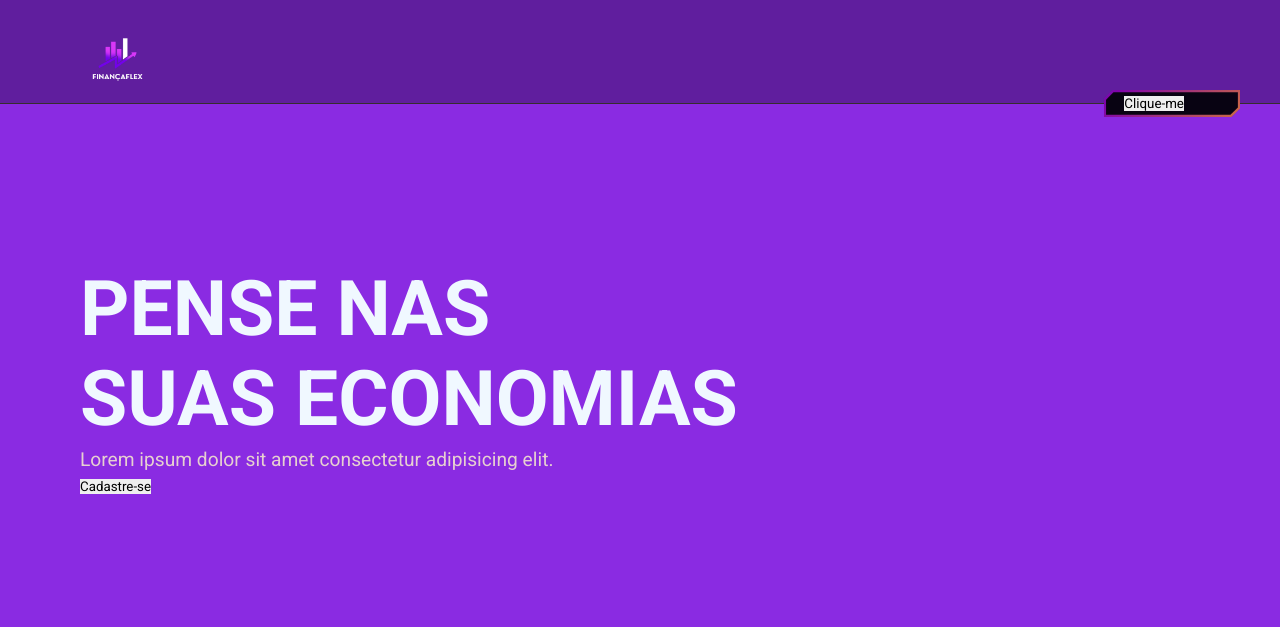
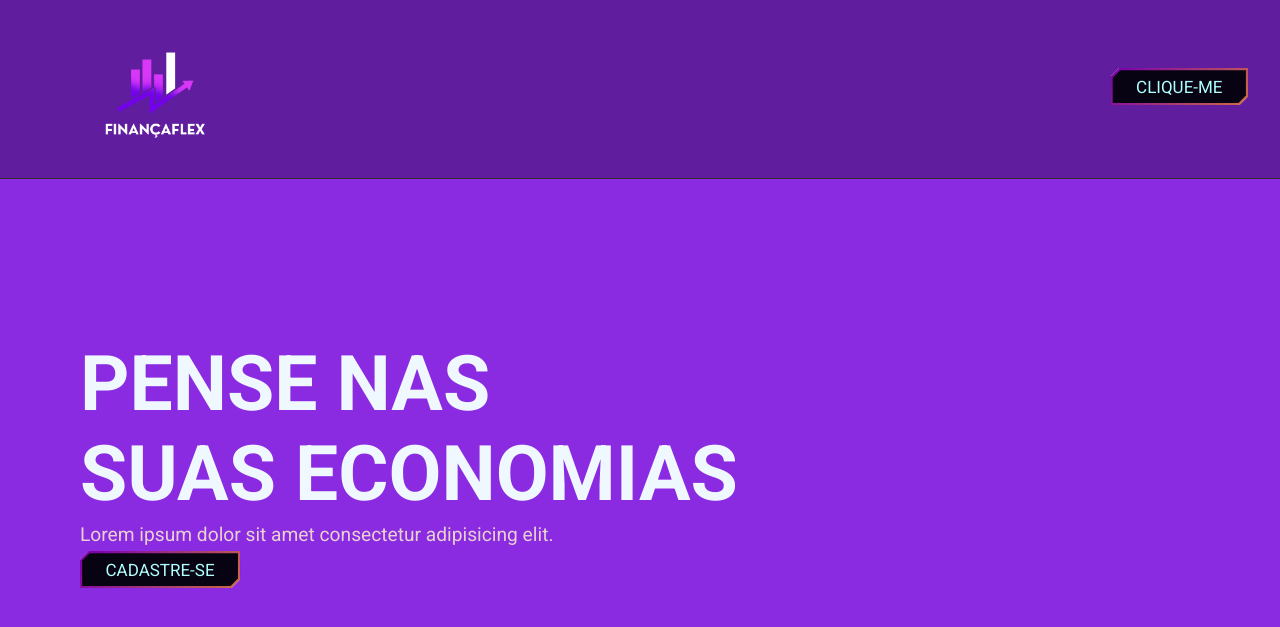
Before and after one commit to senacuser/Projeto-Integrador, a Flask app: template templates/Home.html in a window 1280 px wide. Shown: the top 627 px of the page. Run offline with Flask 3, Linux system fonts and the light colour scheme; the template is opened without the code that fills it, so the values that code supplies are empty.

Commit message:
Atualização nas paginas home e css recomendo o front end dar urgencia nessa pagina pois ela que vai ser a inicial do site

```diff
--- a/static/stylehome.css
+++ b/static/stylehome.css
@@ -6,25 +6,11 @@
     border: none;
 }
 
-/* Scrollbar styles */
-
-html::-webkit-scrollbar {
-    width: 5rem;
-}
-
-html::-webkit-scrollbar-track {
-    background: transparent;
-}
-
-html::-webkit-scrollbar-thumb {
-    background-color: aliceblue;
-    border-radius: 5rem;
-}
 
 /* Body styles */
 
 body {
-    background-color: blueviolet;
+    background-color: #8a2be2;
 }
 
 /* Header styles */
@@ -39,10 +25,12 @@ header {
 }
 
 .logo img {
-    width: 75px;
+    width: 150px;
     height: auto;
     margin-left: 5rem;
+    margin-top: 0px;
 }
+
 
 hr {
     border-bottom: solid 0.1px;
@@ -69,11 +57,9 @@ hr {
 }
 
 /* Navigation button styles */
-
-nav.button {
-    position: absolute;
-    top: 2.5rem;
-    right: 2.5rem;
+.btn2 {
+    bottom: 0.9rem;
+    left: -2rem;
     --border-color: linear-gradient(-45deg, #ffae00, #7e03aa, #00fffb);
     --border-width: .125em;
     --curve-size: .5em;
@@ -85,25 +71,28 @@ nav.button {
     isolation: isolate;
     display: inline-grid;
     place-content: center;
-    padding: 0.35em 3.3em 0.35em 1.2em;
+    padding: .5em 1.5em;
     font-size: 17px;
-    font-weight: 500;
-    border-radius: 0.9em;
-    border: none;
-    letter-spacing: 0.05em;
-    box-shadow: inset 0 0 1.6em -0.6em #714da6, 10px 10px 20px rgba(0, 0, 0, .6);
-    clip-path: polygon(0% var(--curve-size), var(--curve-size) 0, 100% 0, 100% calc(100% - var(--curve-size)), calc(100% - var(--curve-size)) 100%, 0 100%);
+    border: 0;
+    text-transform: uppercase;
+    box-shadow: 10px 10px 20px rgba(0, 0, 0, .6);
+    clip-path: polygon(0% var(--curve-size),
+            var(--curve-size) 0,
+            100% 0,
+            100% calc(100% - var(--curve-size)),
+            calc(100% - var(--curve-size)) 100%,
+            0 100%);
     transition: color 250ms;
 }
 
-nav.button::after,
-nav.button::before {
+.btn2::after,
+.btn2::before {
     content: '';
     position: absolute;
     inset: 0;
 }
 
-nav.button::before {
+.btn2::before {
     background: var(--border-color);
     background-size: 300% 300%;
     animation: move-bg7234 5s ease infinite;
@@ -124,55 +113,135 @@ nav.button::before {
     }
 }
 
-nav.button::after {
+.btn2::after {
     background: var(--bg);
     z-index: -1;
-    clip-path: polygon(var(--border-width) calc(var(--curve-size) + var(--border-width) * .5), calc(var(--curve-size) + var(--border-width) * .5) var(--border-width), calc(100% - var(--border-width)) var(--border-width), calc(100% - var(--border-width)) calc(100% - calc(var(--curve-size) + var(--border-width) * .5)), calc(100% - calc(var(--curve-size) + var(--border-width) * .5)) calc(100% - var(--border-width)), var(--border-width) calc(100% - var(--border-width)));
+    clip-path: polygon(var(--border-width) calc(var(--curve-size) + var(--border-width) * .5),
+            calc(var(--curve-size) + var(--border-width) * .5) var(--border-width),
+            calc(100% - var(--border-width)) var(--border-width),
+            calc(100% - var(--border-width)) calc(100% - calc(var(--curve-size) + var(--border-width) * .5)),
+            calc(100% - calc(var(--curve-size) + var(--border-width) * .5)) calc(100% - var(--border-width)),
+            var(--border-width) calc(100% - var(--border-width)));
     transition: clip-path 500ms;
 }
 
-nav.button:hover::after,
-nav.button:focus::after {
-    clip-path: polygon(calc(100% - var(--border-width)) calc(100% - calc(var(--curve-size) + var(--border-width) * 0.5)), calc(100% - var(--border-width)) var(--border-width), calc(100% - var(--border-width)) var(--border-width), calc(100% - var(--border-width)) calc(100% - calc(var(--curve-size) + var(--border-width) * .5)), calc(100% - calc(var(--curve-size) + var(--border-width) * .5)) calc(100% - var(--border-width)), var(--border-width) calc(100% - var(--border-width)));
+.btn2:where(:hover, :focus)::after {
+    clip-path: polygon(calc(100% - var(--border-width)) calc(100% - calc(var(--curve-size) + var(--border-width) * 0.5)),
+            calc(100% - var(--border-width)) var(--border-width),
+            calc(100% - var(--border-width)) var(--border-width),
+            calc(100% - var(--border-width)) calc(100% - calc(var(--curve-size) + var(--border-width) * .5)),
+            calc(100% - calc(var(--curve-size) + var(--border-width) * 0.5)) calc(100% - var(--border-width)));
     transition: 200ms;
 }
 
-nav.button:hover,
-nav.button:focus {
+.btn2:where(:hover, :focus) {
     color: #fff;
 }
 
-/* Icon styles */
 
-nav.button .icon {
-    background: white;
-    margin-left: 1em;
-    position: absolute;
-    display: flex;
-    align-items: center;
-    justify-content: center;
-    height: 2.2em;
-    width: 2.2em;
-    border-radius: 0.7em;
-    box-shadow: 0.1em 0.1em 0.6em 0.2em #7b52b9;
-    right: 0.3em;
-    transition: all 0.3s;
+.btn {
+    --border-color: linear-gradient(-45deg, #ffae00, #7e03aa, #00fffb);
+    --border-width: .125em;
+    --curve-size: .5em;
+    --blur: 30px;
+    --bg: #080312;
+    --color: #afffff;
+    color: var(--color);
+    /* use position: relative; so that BG is only for .btn */
+    position: relative;
+    isolation: isolate;
+    display: inline-grid;
+    place-content: center;
+    padding: .5em 1.5em;
+    font-size: 17px;
+    border: 0;
+    text-transform: uppercase;
+    box-shadow: 10px 10px 20px rgba(0, 0, 0, .6);
+    clip-path: polygon(
+            /* Top-left */
+            0% var(--curve-size),
+
+            var(--curve-size) 0,
+            /* top-right */
+            100% 0,
+            100% calc(100% - var(--curve-size)),
+
+            /* bottom-right 1 */
+            calc(100% - var(--curve-size)) 100%,
+            /* bottom-right 2 */
+            0 100%);
+    transition: color 250ms;
 }
 
-nav.button:hover .icon {
-    width: calc(100% - 0.6em);
+.btn::after,
+.btn::before {
+    content: '';
+    position: absolute;
+    inset: 0;
 }
 
-nav.button .icon svg {
-    width: 1.1em;
-    transition: transform 0.3s;
-    color: #7b52b9;
+.btn::before {
+    background: var(--border-color);
+    background-size: 300% 300%;
+    animation: move-bg7234 5s ease infinite;
+    z-index: -2;
 }
 
-nav.button:hover .icon svg {
-    transform: translateX(0.1em);
+@keyframes move-bg7234 {
+    0% {
+        background-position: 31% 0%
+    }
+
+    50% {
+        background-position: 70% 100%
+    }
+
+    100% {
+        background-position: 31% 0%
+    }
 }
 
-nav.button:active .icon {
-    transform: scale(0.95);
+.btn::after {
+    background: var(--bg);
+    z-index: -1;
+    clip-path: polygon(
+            /* Top-left */
+            var(--border-width) calc(var(--curve-size) + var(--border-width) * .5),
+
+            calc(var(--curve-size) + var(--border-width) * .5) var(--border-width),
+
+            /* top-right */
+            calc(100% - var(--border-width)) var(--border-width),
+
+            calc(100% - var(--border-width)) calc(100% - calc(var(--curve-size) + var(--border-width) * .5)),
+
+            /* bottom-right 1 */
+            calc(100% - calc(var(--curve-size) + var(--border-width) * .5)) calc(100% - var(--border-width)),
+            /* bottom-right 2 */
+            var(--border-width) calc(100% - var(--border-width)));
+    transition: clip-path 500ms;
 }
+
+.btn:where(:hover, :focus)::after {
+    clip-path: polygon(
+            /* Top-left */
+            calc(100% - var(--border-width)) calc(100% - calc(var(--curve-size) + var(--border-width) * 0.5)),
+
+            calc(100% - var(--border-width)) var(--border-width),
+
+            /* top-right */
+            calc(100% - var(--border-width)) var(--border-width),
+
+            calc(100% - var(--border-width)) calc(100% - calc(var(--curve-size) + var(--border-width) * .5)),
+
+            /* bottom-right 1 */
+            calc(100% - calc(var(--curve-size) + var(--border-width) * .5)) calc(100% - var(--border-width)),
+
+            /* bottom-right 2 */
+            calc(100% - calc(var(--curve-size) + var(--border-width) * 0.5)) calc(100% - var(--border-width)));
+    transition: 200ms;
+}
+
+.btn:where(:hover, :focus) {
+    color: #fff;
+}
--- a/templates/Home.html
+++ b/templates/Home.html
@@ -5,7 +5,8 @@
         <link rel="stylesheet" href="../static/stylehome.css">
         <meta charset="UTF-8">
         <meta name="viewport" content="width=device-width, initial-scale=1.0">
-    <link rel="stylesheet" href="https://fonts.googleapis.com/css2?family=Roboto:wght@400;700&display=swap">
+        <link rel="stylesheet"
+            href="https://fonts.googleapis.com/css2?family=Roboto:wght@400;700&display=swap">
         <title>Finançaflex</title>
     </head>
 
@@ -16,11 +17,12 @@
                     <img src="../static/LOGO_PRINCIPAL.png" alt="logo">
                 </div>
 
-            <nav class="button"> <!-- Use semantic HTML, e.g., <nav> for the header -->
-                <button type="button">Clique-me</button>
+                <nav class="button">
+                    <!-- Use semantic HTML, e.g., <nav> for the header -->
+                    <button class="btn2" type="button">Clique-me</button>
                 </nav>
             </header>
-        <hr/> <!-- Close the <hr> tag properly -->
+            <hr /> <!-- Close the <hr> tag properly -->
             <div class="c-title">
                 <div class="title">
                     <h1>PENSE NAS<br> SUAS ECONOMIAS</h1>
@@ -28,7 +30,7 @@
                 <p>
                     Lorem ipsum dolor sit amet consectetur adipisicing elit.
                 </p>
-            <button class="btn">Cadastre-se</button>
+                <button class="btn" type="button">Cadastre-se</button>
             </div>
         </div>
     </body>
```
Lines whose indentation alone changed are shown as unchanged.
